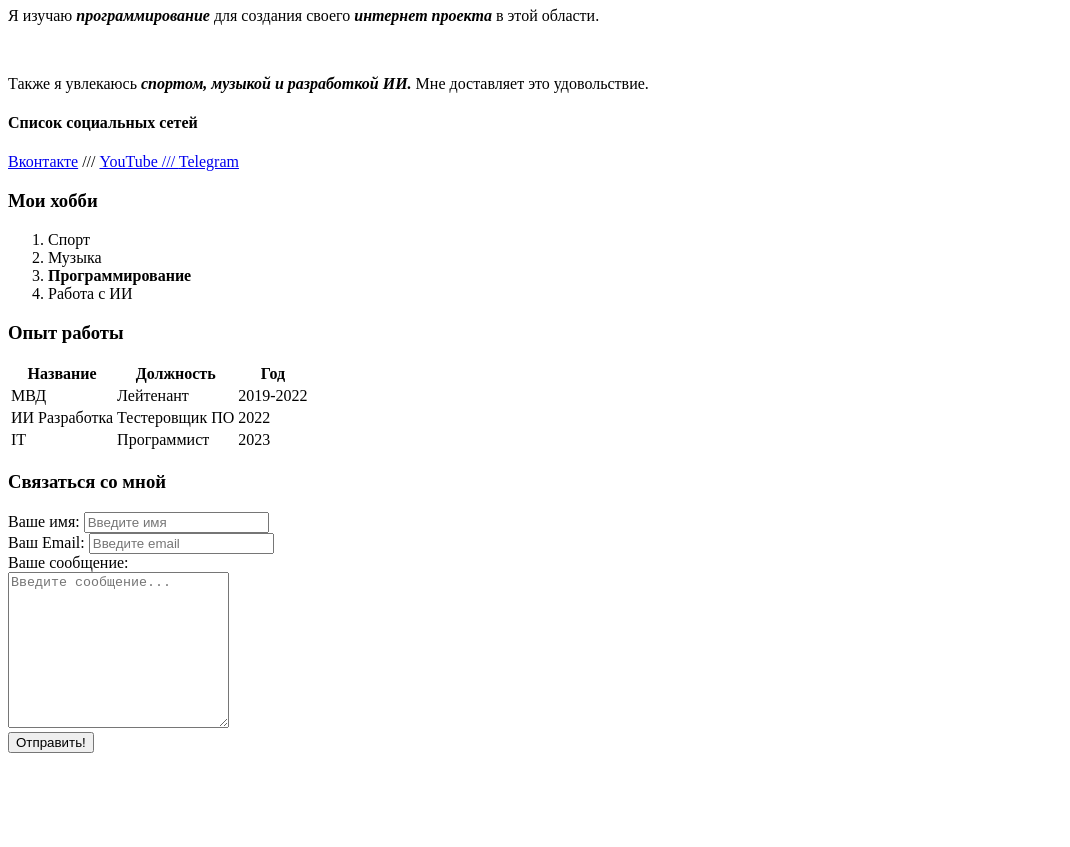
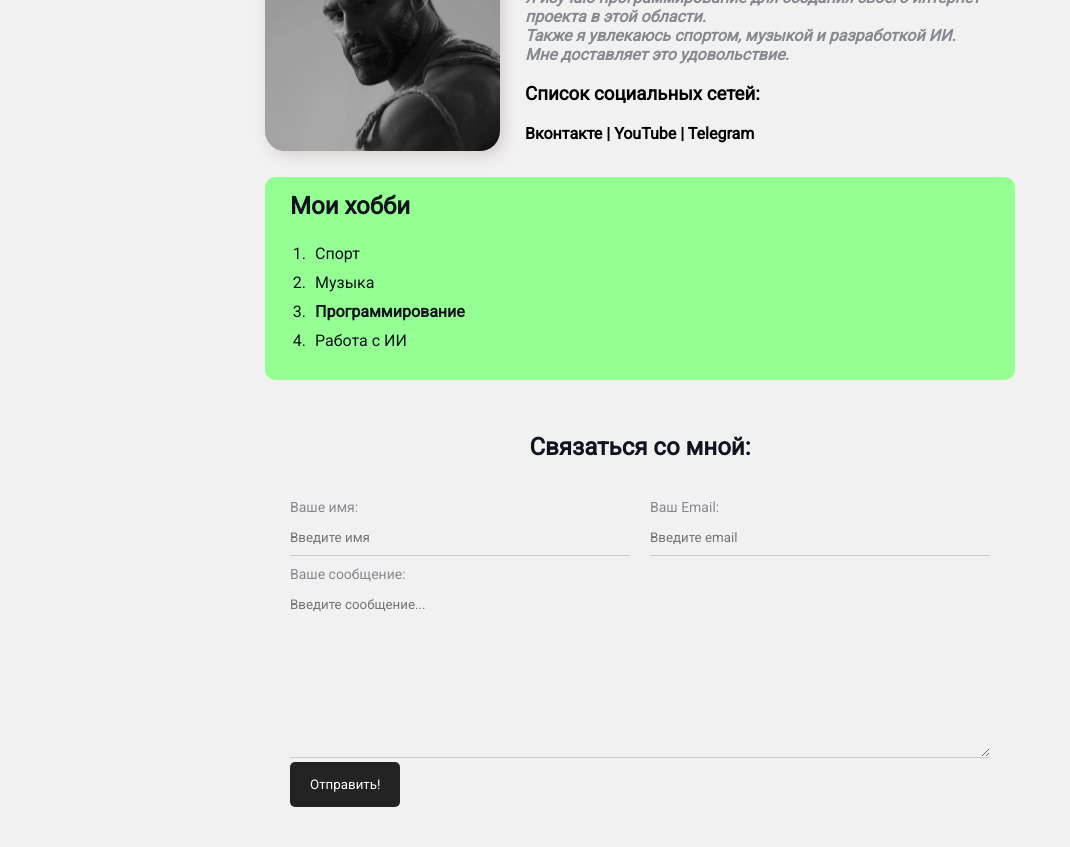
Before and after one commit to Andrey163zzz/resume, a plain HTML site: page 0_primer.html in a window 1280 px wide. Shown: the part 99-946 px from the top of the page, without its empty margins (0-1070 px from the left). Before the commit the page ends 860 px from the top, so only its background shows below. Drawn offline with Linux system fonts and the light colour scheme.

Commit message:
Add styles

```diff
--- a/0_primer.html
+++ b/0_primer.html
@@ -4,38 +4,71 @@
     <meta charset="UTF-8">
     <meta name="viewport" content="width=device-width, initial-scale=1.0">
     <title>Primer</title>
+    <link rel="stylesheet" href="styles.css">
+
+<style>
+ * {
+    margin: 0;
+    padding: 0;
+ }
+
+
+@media (max-width:650px) {
+    .infoblock {
+        display: block;
+        text-align: center;
+    }
+}
+</style>
 </head>
 <body>
-    <img src="html5.png" width="150" alt="HTML5">
+    <div class="container">
 
-    <H1>Andrey Zemskov</H1>
+     <div class="infoblock">
+        <img class="img" src="gigachad.jpg" alt="I am">
 
+        <div class="info-text block">
+            <h1>Andrey Zemskov</h1>
+            <br>
             <p>Я изучаю <strong><em>программирование</em></strong> для создания своего <strong><em>интернет проекта</em></strong> в этой области.</p>
-    <br>
+
             <p>Также я увлекаюсь <strong><em>спортом, музыкой и разработкой ИИ.</em></strong> Мне доставляет это удовольствие.</p>
 
-    <H4>Список социальных сетей</H4>
+        <br>
+        <div class="social">
+     <h3>Список социальных сетей:</h3>
+         <br>
             <a href="https://vk.com/feed" target="_blank">Вконтакте</a>
-     ///
-     <a href="https://www.youtube.com/@user-rb8ux1no6j" target="_blank">YouTube
-     ///
-     </a> <a href="@Andrey163tg" target="_blank">Telegram</a>
+|
+            <a href="https://www.youtube.com/@user-rb8ux1no6j" target="_blank">YouTube</a>
+|
+            <a href="@Andrey163tg" target="_blank">Telegram</a>
+        </div>
+        </div>
+     </div>
 
-<h3>Мои хобби</h3>
+    <br>
 
-     <ol>
+        <div class="block bg-green">
+         <h2>Мои хобби</h2>
+         <br>
+         <ol class="list">
              <li>Спорт</li>
              <li>Музыка</li>
              <li><strong>Программирование</strong></li>
             <li>Работа с ИИ</li>
          </ol>
-
-<h3>Опыт работы</h3>
-
-<table>
+        </div>
+    <br>
+     <!-- <div class="block bg-red">
+ <h3>Опыт работы:</h3>
+ <br>
+ <br>
+ <br>
+ <table class="table">
  <thead>
     <tr>
-        <th>Название</th>
+        <th>Сфера деятельности</th>
         <th>Должность</th>
         <th>Год</th>
     </tr>
@@ -43,42 +76,48 @@
  <tbody>
     <tr>
          <td>МВД</td>
-         <td>Лейтенант</td>
+         <td>Младший лейтенант</td>
          <td>2019-2022</td>
      </tr>
      <tr>
         <td>ИИ Разработка</td>
-        <td>Тестеровщик ПО</td>
+        <td>Prompt Engineer</td>
         <td>2022</td>
      </tr>
      <tr>
         <td>IT</td>
-        <td>Программист</td>
+        <td>Junior разработчик</td>
         <td>2023</td>
      </tr>
  </tbody>
  </table>
+ </div> -->
+ <br>
+ <div class="block">
 
-<h3>Связаться со мной</h3>
-
-     <form>
-        <div>
+     <form class="form">
+        <h2>Связаться со мной:</h2>
+        <br>
+        <br>
+        <div class="form-row">
+        <div class="form-group">
             <label for="text">Ваше имя:</label>
             <input type="text" id="text" placeholder="Введите имя">
         </div>
 
-        <div>
+        <div class="form-group">
             <label for="email">Ваш Email:</label>
             <input type="email" id="email" placeholder="Введите email">
         </div>
-
-        <div>
+     </div>
+        <div class="form-group">
             <label for="massage">Ваше сообщение:</label>
-            <br>
             <textarea id="massage" cols="25" rows="10" placeholder="Введите сообщение..."></textarea>
         </div>
 
-        <button type="submit">Отправить!</button>
+        <button class="btn" type="submit">Отправить!</button>
      </form>
+    </div>
+</div>
 </body>
 </html>
--- /dev/null
+++ b/styles.css
@@ -0,0 +1,232 @@
+@import url('https://fonts.googleapis.com/css2?family=Roboto&display=swap');
+
+/* h1 {
+    color: #154d04;
+}
+
+h3 {
+    color: purple;
+}
+li {
+    color: red;
+} */
+
+/* fonts  */
+
+
+
+ body {
+    background: #f1f1f1;
+    font-size: 16px;
+    font-family: 'Roboto', sans-serif;
+    font-weight: normal;
+    color: #0f141e;
+    padding: 15px;
+}
+
+.info-text {
+    font-size: italic;
+    display: inline;
+    font-weight: bold;
+    color: #86898f;
+}
+
+
+.block {
+    border-radius: 10px;
+    padding: 25px;
+    padding-top: 15px;
+}
+
+
+.bg-red {
+    background-color: plum;
+}
+
+.bg-green {
+    background-color: #96ff94;
+}
+/* 82ff7f */
+.bg-blue {
+    background-color: lightskyblue;
+}
+
+.container {
+    max-width: 750px;
+    margin: auto;
+
+}
+
+.img {
+    width: 250px;
+    height: 235px;
+    border-radius: 20px;
+    display: inline-block;
+    box-shadow: 4px 4px 14px rgba(139, 105, 105, 0.25);
+}
+
+.info-text h3, h1 {
+    color: black;
+}
+
+
+.btn {
+    background: black;
+    opacity: 0.85;
+    padding: 15px 20px;
+    border-radius: 5px;
+    color: #fff;
+    border: none;
+    cursor: pointer;
+    font-family: inherit;
+}
+
+a:hover {
+    color: green;
+    text-decoration: underline;
+}
+
+a:active {
+    color: darkblue;
+}
+
+a {
+    color: black;
+    text-decoration: none;
+}
+
+.btn:hover {
+     color: green;
+}
+
+.social {
+    color: black;
+    border: none;
+    border-radius: 10px;
+    max-width: 750px;
+}
+
+.social h3 {
+    color: black;
+}
+
+.infoblock.social {
+    margin: none;
+}
+
+
+a:visited {
+    color: grey;
+}
+
+.table {
+    width: 100%;
+}
+
+.table td {
+    text-align: center;
+    padding-bottom: 10px;
+    padding-top: 10px;
+}
+
+.table td:hover {
+    background: #eeefff;
+}
+
+.table th {
+    border-bottom: 1px solid black;
+    padding-bottom: 10px;
+}
+
+.list li {
+    padding: 5px;
+}
+
+.list ol:nth-child {
+    list-style: none;
+    margin: 0;
+    padding: 0;
+    display: flex;
+    padding: 0 20px;
+}
+
+.block.bg-green h3 {
+    padding-left: 5px;
+}
+
+.block.bg-green .list {
+    margin-left: 20px;
+    font-style: none;
+}
+
+.infoblock {
+    display: flex;
+    box-sizing: border-box;
+}
+
+.infoblock.info-text {
+    display: inline;
+}
+
+.info-text.block {
+    padding-left:25px;
+    padding-bottom: 15px;
+    padding-top: 15px;
+}
+
+.info-text p {
+    font-style: italic;
+}
+
+/* form */
+
+.form h2 {
+    text-align: center;
+}
+
+.form-row {
+    margin-bottom: 10px;
+    display: flex;
+}
+
+.form-row .form-group:last-child {
+    margin-right: 0;
+}
+
+.form-row .form-group{
+   /* display: inline-block;  */
+   width: 50%;
+   margin-right: 20px;
+
+}
+
+@media (max-width: 650px) {
+    .form-row {
+        display: block;
+    }
+    .form-row .form-group {
+        width: 100%;
+        margin-right: 0;
+        margin-bottom: 10px;
+    }
+
+}
+
+.form-group label{
+    display: block;
+    font-size: 14px;
+    color: #86898f;
+}
+
+.form-group input,
+.form-group textarea {
+    width: 100%;
+    box-sizing: border-box;
+    border: none;
+    background: transparent;
+    border-bottom: 1px solid #ccc;
+    color: #000;
+    padding: 15px 0 10px;
+    outline: none;
+    font-family: inherit;
+}
```
Also changed, not shown: gigachad.jpg (added). Lines whose indentation alone changed are shown as unchanged.
